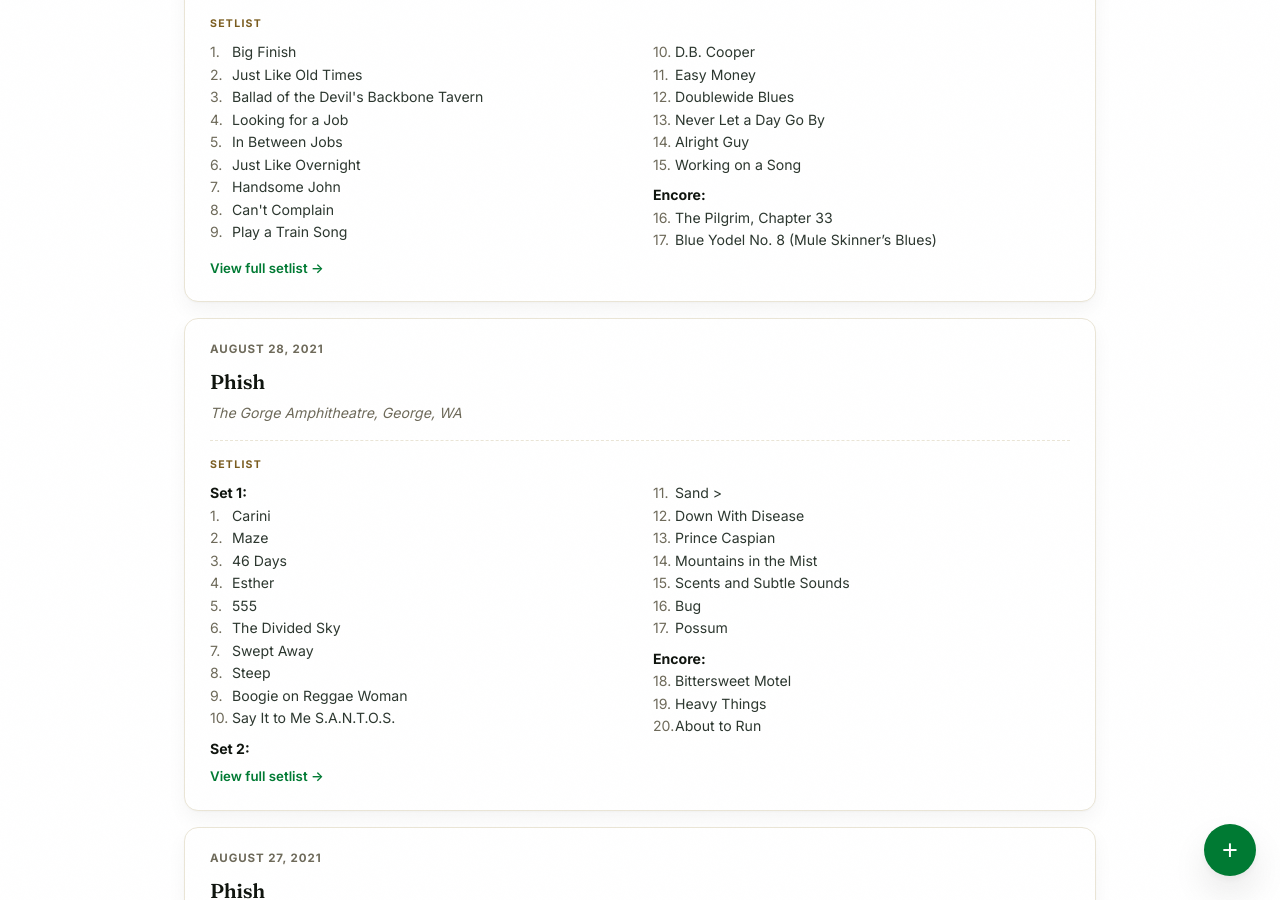
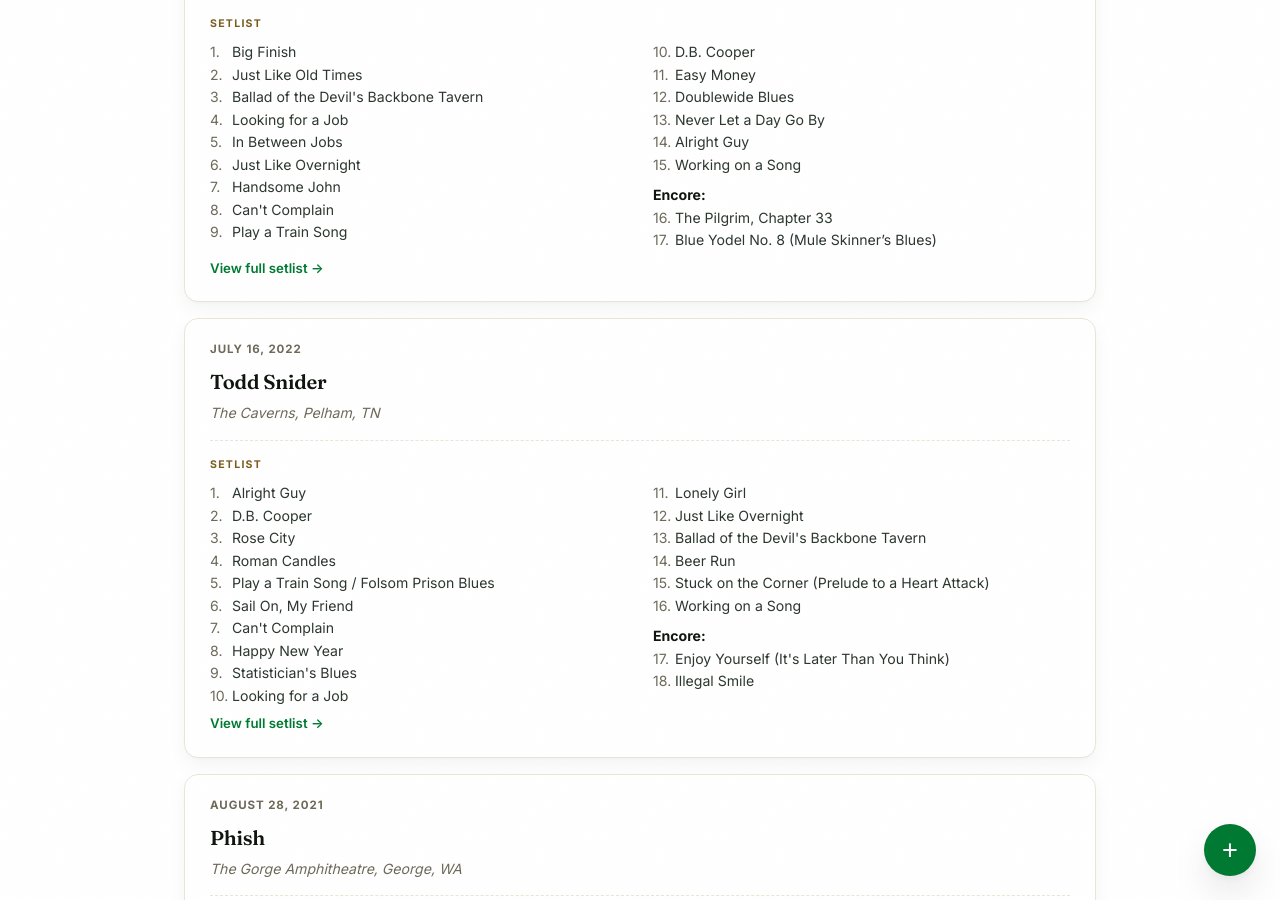
Before and after one commit to bmlanders/adventures, a Jekyll site: the page built from shows/index.html, in a window 1280 px wide and 900 px high, scrolled down 14292 px. Built offline with Jekyll 4.4.1, drawn with Linux system fonts in a browser that asks for light colours.

Commit message:
Log show: Todd Snider on 2022-07-16

```diff
--- a/shows/index.html
+++ b/shows/index.html
@@ -953,6 +953,37 @@
   <a class="show-trip-link" href="https://www.setlist.fm/setlist/todd-snider/2022/ryman-auditorium-nashville-tn-73b04eb9.html" target="_blank" rel="noopener">View full setlist &rarr;</a>
 </div>
 
+<div class="show-entry" id="2022-07-16-todd-snider">
+  <div class="show-date">July 16, 2022</div>
+  <h3>Todd Snider</h3>
+  <div class="show-venue">The Caverns, Pelham, TN</div>
+  <div class="setlist">
+    <div class="setlist-lbl">Setlist</div>
+    <ol class="setlist-list">
+      <li>Alright Guy</li>
+      <li>D.B. Cooper</li>
+      <li>Rose City</li>
+      <li>Roman Candles</li>
+      <li>Play a Train Song / Folsom Prison Blues</li>
+      <li>Sail On, My Friend</li>
+      <li>Can't Complain</li>
+      <li>Happy New Year</li>
+      <li>Statistician's Blues</li>
+      <li>Looking for a Job</li>
+      <li>Lonely Girl</li>
+      <li>Just Like Overnight</li>
+      <li>Ballad of the Devil's Backbone Tavern</li>
+      <li>Beer Run</li>
+      <li>Stuck on the Corner (Prelude to a Heart Attack)</li>
+      <li>Working on a Song</li>
+      <li class="setlist-set">Encore:</li>
+      <li>Enjoy Yourself (It's Later Than You Think)</li>
+      <li>Illegal Smile</li>
+    </ol>
+  </div>
+  <a class="show-trip-link" href="https://www.setlist.fm/setlist/todd-snider/2022/the-caverns-pelham-tn-43b2b38b.html" target="_blank" rel="noopener">View full setlist &rarr;</a>
+</div>
+
 <div class="show-entry" id="2021-08-28-phish">
   <div class="show-date">August 28, 2021</div>
   <h3>Phish</h3>
```
